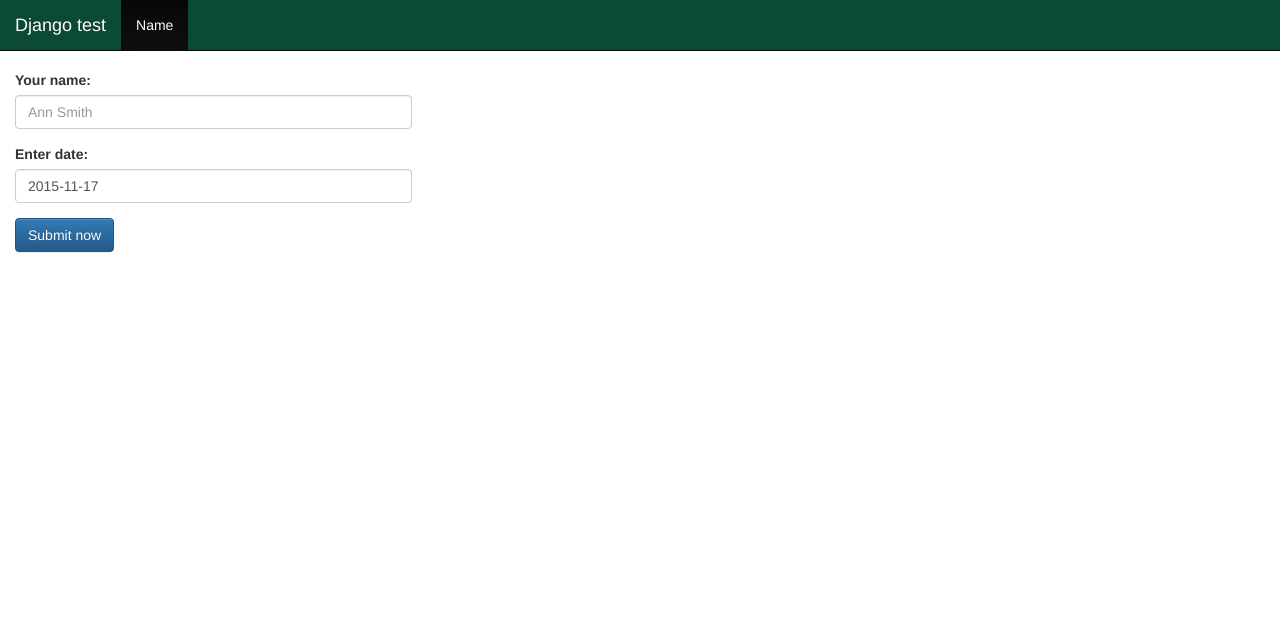
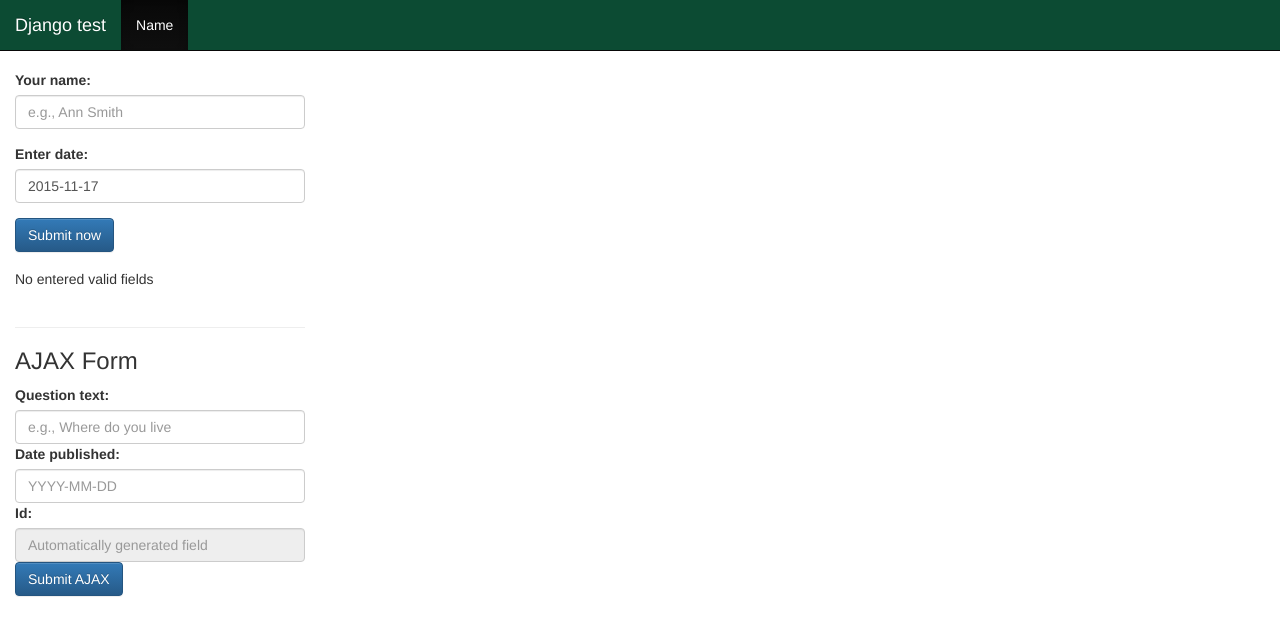
Before and after one commit to seabrus/python-django-test, a Django app: page /dj/your-name/ in a window 1280 px wide. Shown: the top 636 px of the page. Run offline with Django 3.2, Linux system fonts and the light colour scheme; data that the repository does not hold is empty; some libraries are stand-ins or nearby versions.

Commit message:
ModelForms and FormSets

```diff
--- a/dj/forms.py
+++ b/dj/forms.py
@@ -9,7 +9,7 @@ class NameForm(forms.Form):
         label = 'Your name',
         min_length = 2,
         max_length = 100,
-        widget = forms.TextInput(attrs = {'class': 'form-control', 'placeholder': 'Ann Smith'}),
+        widget = forms.TextInput(attrs = {'class': 'form-control', 'placeholder': 'e.g., Ann Smith'}),
         error_messages = {'required': 'Please enter your name'}
     )
     your_name.widget_type = 'TextInput'
@@ -22,3 +22,24 @@ class NameForm(forms.Form):
         error_messages = {'invalid': 'Please use the following date format: YYYY-MM-DD, e.g. 2017-10-25'}
     )
     date_field.widget_type = 'DateInput'
+
+
+from django.forms import ModelForm
+
+from .models import Question
+
+class QuestionForm(ModelForm):
+    """   # This works for ModelForm but doesn't work for ModelFormSet. But for formsets the case with "widgets" works !
+    id = forms.IntegerField(
+        label = 'Question ID',
+        widget = forms.NumberInput(attrs = {'class': 'form-control', 'placeholder': 'Automatically generated field', 'disabled': True}),
+    )
+    """
+    class Meta:
+        model = Question
+        fields = ('id', 'question_text', 'pub_date')
+        widgets = {
+            'id': forms.NumberInput(attrs = {'class': 'form-control', 'placeholder': 'Automatically generated field', 'disabled': True}),
+            'question_text': forms.TextInput(attrs = {'class': 'form-control', 'placeholder': 'e.g., Where do you live'}),
+            'pub_date': forms.DateInput(attrs = {'class': 'form-control', 'placeholder': 'YYYY-MM-DD'}, format='%Y-%m-%d'),
+        }
--- a/dj/static/dj/dj.css
+++ b/dj/static/dj/dj.css
@@ -17,3 +17,7 @@ body {
   -webkit-box-shadow: inset 0 1px 1px rgba(0, 0, 0, .075), 0 0 6px #ce8483;
           box-shadow: inset 0 1px 1px rgba(0, 0, 0, .075), 0 0 6px #ce8483;
 }
+
+.messages {
+  margin: 0px 5px 10px 20px;
+}
--- /dev/null
+++ b/dj/templates/dj/name-form/name.html
@@ -0,0 +1,116 @@
+{% extends 'dj/base.html' %}
+
+{% block jquery_ui_css_files %}
+    <link rel="stylesheet" href="//code.jquery.com/ui/1.11.4/themes/smoothness/jquery-ui.css">
+{% endblock %}
+
+
+{% block content %}
+<div class="row">
+    <div class="col-xs-8 col-xs-offset-0 col-sm-5 col-sm-offset-0 col-md-4 col-md-offset-0 col-lg-3 col-lg-offset-0">
+
+<form action="/dj/your-name/" method="post" novalidate>
+    {% csrf_token %}
+    <div class="form-group">
+    {{ form.non_field_errors }}
+    {{ form.your_name.label_tag }}<br>
+    {{ form.your_name }}
+    {% if form.your_name.errors %}
+        {% for error in form.your_name.errors %}
+        <div style="color:red;font-size:10pt;font-family:Verdana;padding:5px 5px;width:100%;">{{ error|escape }}</div>
+        {% endfor %}
+    {% endif %}
+    </div>
+
+    <div class="form-group">
+    {{ form.date_field.label_tag }}<br>
+    {{ form.date_field }}
+    {% if form.date_field.errors %}
+        {% for error in form.date_field.errors %}
+        <div style="color:red;font-size:10pt;font-family:Verdana;padding:5px 5px;width:100%;">{{ error|escape }}</div>
+        {% endfor %}
+    {% endif %}
+    </div>
+    <button type="submit" value="Submit" class="btn btn-primary" >Submit now</button>
+</form>
+
+    </div>
+</div>
+
+<div class="row">
+    <div class="col-xs-8 col-xs-offset-0 col-sm-5 col-sm-offset-0 col-md-4 col-md-offset-0 col-lg-3 col-lg-offset-0">
+
+    {% if messages %}
+    <h5 style="margin-top:20px;">Valid fields for the form:</h5>
+    <ul class="messages">
+        {% for message in messages %}
+        <li {% if message.tags %}class="{{ message.tags }}"{% endif %}>
+            {% if message.level == DEFAULT_MESSAGE_LEVELS.ERROR %}<strong>Important:</strong> {% endif %}
+            {{ message }}
+        </li>
+        {% endfor %}
+    </ul>
+    {% else %}
+    <h5 style="margin:20px 0;">No entered valid fields</h5>
+    {% endif %}
+
+    </div>
+</div>
+
+
+<div class="row">
+    <div class="col-xs-8 col-xs-offset-0 col-sm-5 col-sm-offset-0 col-md-4 col-md-offset-0 col-lg-3 col-lg-offset-0">
+<hr>
+<h3>AJAX Form</h3>
+<form action="/dj/your-name/" method="post" novalidate>
+    {% csrf_token %}
+    {{ ajax_formset }}
+
+<!--
+    {{ ajax_formset.management_form }}
+    {% for form in ajax_formset %}
+    <div class="form-group">
+        {% for field in form %}
+            {{ field.label_tag }} {{ field }}
+        {% endfor %}
+    </div>
+    {% endfor %}
+-->
+<!--    {{ form.non_field_errors }}
+    {{ form.your_name.label_tag }}<br>
+    {{ form.your_name }}
+    {% if form.your_name.errors %}
+        {% for error in form.your_name.errors %}
+        <div style="color:red;font-size:10pt;font-family:Verdana;padding:5px 5px;width:100%;">{{ error|escape }}</div>
+        {% endfor %}
+    {% endif %}
+    {{ ajax_formset }}
+    {{ ajax_form }}
+-->
+
+    <button type="submit" value="Submit" class="btn btn-primary" >Submit AJAX</button>
+</form>
+
+    </div>
+</div>
+{% endblock content %}
+
+
+
+{% block jquery_ui_js_files %}
+    <script src="//code.jquery.com/ui/1.11.4/jquery-ui.js"></script>
+{% endblock %}
+{% block js_files %}
+<script>
+    $( document ).ready( function() {
+        $( "#id_date_field" ).datepicker({
+            dateFormat: 'yy-mm-dd',
+            changeMonth: true,
+            changeYear: true,
+        });
+        // $( ".selector" ).datepicker( "option", { dateFormat: 'yy-mm-dd' } );
+
+        //$( "#id_your_name, #id_date_field" ).addClass('form-control');
+    });
+</script>
+{% endblock js_files %}
--- a/dj/templates/dj/name.html
+++ /dev/null
@@ -1,66 +0,0 @@
-{% extends 'dj/base.html' %}
-
-{% block jquery_ui_css_files %}
-    <link rel="stylesheet" href="//code.jquery.com/ui/1.11.4/themes/smoothness/jquery-ui.css">
-{% endblock %}
-
-
-{% block content %}
-<div class="row">
-    <div class="col-xs-10 col-xs-offset-0 col-sm-8 col-sm-offset-0 col-md-6 col-md-offset-0 col-lg-4 col-lg-offset-0">
-
-<form action="/dj/your-name/" method="post" novalidate>
-    <div class="form-group">
-    {% csrf_token %}
-    {{ form.non_field_errors }}
-<!--    {{ form.as_p }} -->
-<!--    {{ form.your_name.errors }} -->
-    {{ form.your_name.label_tag }}<br>
-    {{ form.your_name }}
-    {% if form.your_name.errors %}
-        {% for error in form.your_name.errors %}
-        <div style="color:red;font-size:10pt;font-family:Verdana;padding:5px 5px;width:100%;">{{ error|escape }}</div>
-        {% endfor %}
-    {% endif %}
-    </div>
-
-    <div class="form-group">
-    {{ form.date_field.label_tag }}<br>
-    {{ form.date_field }}
-    {% if form.date_field.errors %}
-        {% for error in form.date_field.errors %}
-        <div style="color:red;font-size:10pt;font-family:Verdana;padding:5px 5px;width:100%;">{{ error|escape }}</div>
-        {% endfor %}
-    {% endif %}
-    </div>
-<!--
-{% for field in form %}
-    ...
-{% endfor %}
--->
-    <button type="submit" value="Submit" class="btn btn-primary" >Submit now</button>
-</form>
-
-    </div>
-</div>
-{% endblock content %}
-
-
-
-{% block jquery_ui_js_files %}
-    <script src="//code.jquery.com/ui/1.11.4/jquery-ui.js"></script>
-{% endblock %}
-{% block js_files %}
-<script>
-    $( document ).ready( function() {
-        $( "#id_date_field" ).datepicker({
-            dateFormat: 'yy-mm-dd',
-            changeMonth: true,
-            changeYear: true,
-        });
-        // $( ".selector" ).datepicker( "option", { dateFormat: 'yy-mm-dd' } );
-
-        //$( "#id_your_name, #id_date_field" ).addClass('form-control');
-    });
-</script>
-{% endblock js_files %}
--- a/dj/urls.py
+++ b/dj/urls.py
@@ -3,6 +3,17 @@ from django.conf.urls import url
 from django.views.generic.base import TemplateView
 
 from . import views
+
+urlpatterns = [
+    url(r'^$', views.IndexView.as_view(), name='dj_index'),
+    url(r'^(?P<pk>[0-9]+)/$', views.DetailView.as_view(), name='detail'),
+    url(r'^(?P<pk>[0-9]+)/results/$', views.ResultsView.as_view(), name='results'),
+    url(r'^(?P<question_id>[0-9]+)/vote/$', views.vote, name='vote'),
+    url(r'^your-name/$', views.get_name, name='your_name'),
+    url(r'^thanks/$', TemplateView.as_view(template_name='dj/thanks.html'), name='thanks'),
+]
+
+
 
 """
 urlpatterns = [
@@ -15,11 +26,3 @@ urlpatterns = [
     url(r'^(?P<question_id>[0-9]+)/vote/$', views.vote, name='vote'),
 ]
 """
-urlpatterns = [
-    url(r'^$', views.IndexView.as_view(), name='dj_index'),
-    url(r'^(?P<pk>[0-9]+)/$', views.DetailView.as_view(), name='detail'),
-    url(r'^(?P<pk>[0-9]+)/results/$', views.ResultsView.as_view(), name='results'),
-    url(r'^(?P<question_id>[0-9]+)/vote/$', views.vote, name='vote'),
-    url(r'^your-name/$', views.get_name, name='your_name'),
-    url(r'^thanks/$', TemplateView.as_view(template_name='dj/thanks.html'), name='thanks'),
-]
--- a/dj/views.py
+++ b/dj/views.py
@@ -33,7 +33,6 @@ def results(request, question_id):
     question = get_object_or_404(Question, pk=question_id)
     return render(request, 'dj/results.html', {'question': question})
 """
-
 from django.shortcuts import get_object_or_404, render
 from django.http import HttpResponseRedirect
 from django.core.urlresolvers import reverse
@@ -85,32 +84,51 @@ def vote(request, question_id):
         # user hits the Back button.
         return HttpResponseRedirect(reverse('dj:results', args=(p.id,)))
 
+
 from django import forms
-from .forms import NameForm
+from django.contrib import messages
+
+from .models import Question
+from .forms import NameForm, QuestionForm
 
 def get_name(request):
-    # if this is a POST request we need to process the form data
+    AjaxFormSet = forms.modelformset_factory(Question, form=QuestionForm)
+
+    # if this is a POST request
     if request.method == 'POST':
         # create a form instance and populate it with data from the request:
-        form = NameForm(request.POST)
-        # check whether it's valid:
-        if form.is_valid():
-            print 'test = 1', form['your_name'].css_classes()
-            # process the data in form.cleaned_data as required
-            # ...
-            # redirect to a new URL:
-            return HttpResponseRedirect('/dj/thanks/')
+        if 'your_name' in request.POST:
+            form = NameForm(request.POST)
+            ajax_formset = AjaxFormSet()
+
+            # check whether it's valid:
+            if form.is_valid():
+                return HttpResponseRedirect('/dj/thanks/')
+            else:
+                # Display a list of valid data
+                for clean_prop in form.cleaned_data:
+                    messages.add_message(request, messages.INFO, clean_prop + ' = ' + unicode(form.cleaned_data[ clean_prop ]))
+                                                                                                                # str() -- raises UnicodeEncodeError for russian letters
+                    #messages.add_message(request, messages.INFO, clean_prop + ' = ' + form.cleaned_data[ clean_prop ])     # no error, too
+                # Prepare error fields
+                for prop in NameForm.base_fields:   #for prop in form.fields:
+                    if prop in form.errors:
+                        form.fields[ prop ].widget = getattr(forms, form.fields[ prop ].widget_type)( attrs={'class': 'form-control field-has-error'} )
+                            #e.g.: forms.TextInput( attrs={'class': 'form-control field-has-error'} )
+
         else:
-            for prop in NameForm.base_fields:   #for prop in form.fields:
-                if prop in form.errors:
-                    form.fields[ prop ].widget = getattr(forms, form.fields[ prop ].widget_type)( attrs={'class': 'form-control field-has-error'} )
-                    #e.g.: forms.TextInput( attrs={'class': 'form-control field-has-error'} )
+            form = NameForm()
+            ajax_formset = AjaxFormSet(request.POST, request.FILES)
 
     # if a GET (or any other method) we'll create a blank form
     else:
         form = NameForm()
+        ajax_formset = AjaxFormSet()
+        #ajax_form = QuestionForm( instance=Question.objects.get(pk=3) )
 
-    return render(request, 'dj/name.html', {'form': form})
+    return render(request, 'dj/name-form/name.html', {'form': form, 'ajax_formset': ajax_formset})
+    #return render(request, 'dj/name-form/name.html', {'form': form, 'ajax_form': ajax_form})
+
 
 
 """
```
Also changed, not shown: dj/templates/dj/name-form/name-ajax-partial.html (added).
